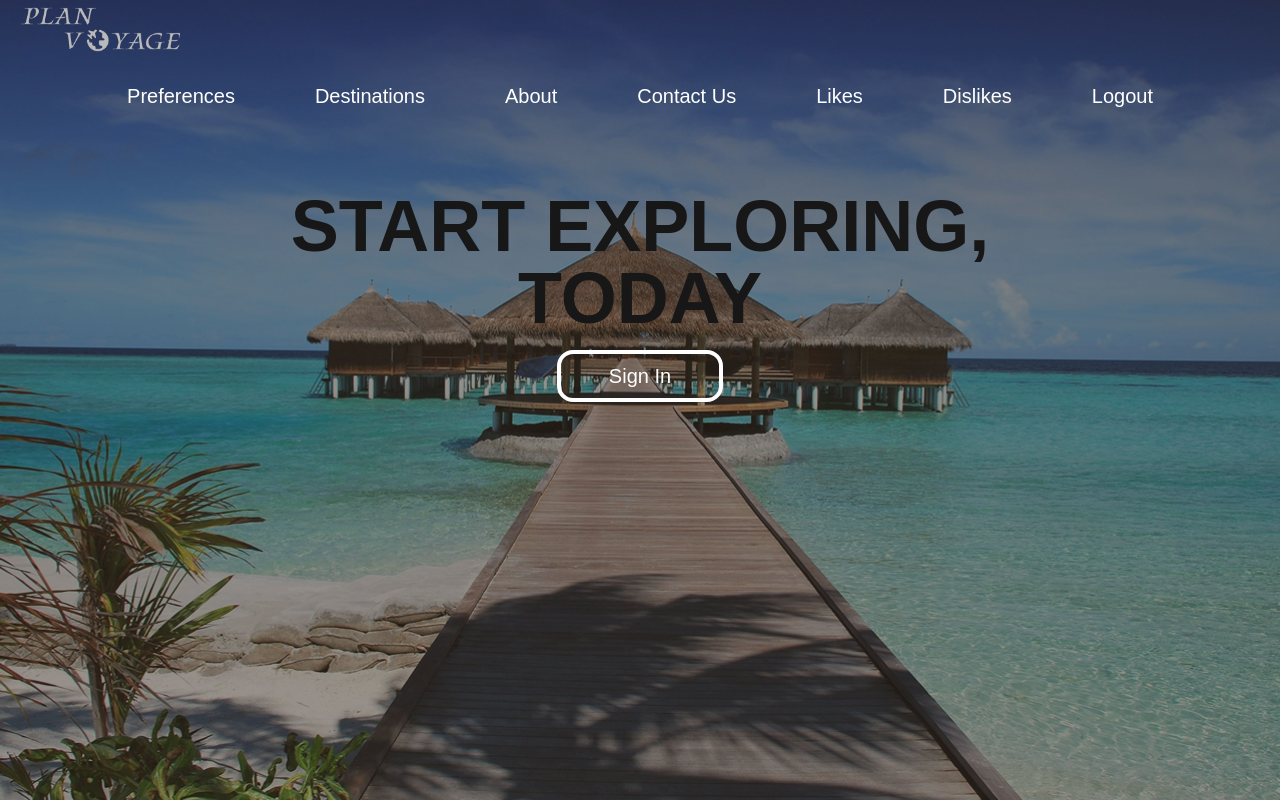
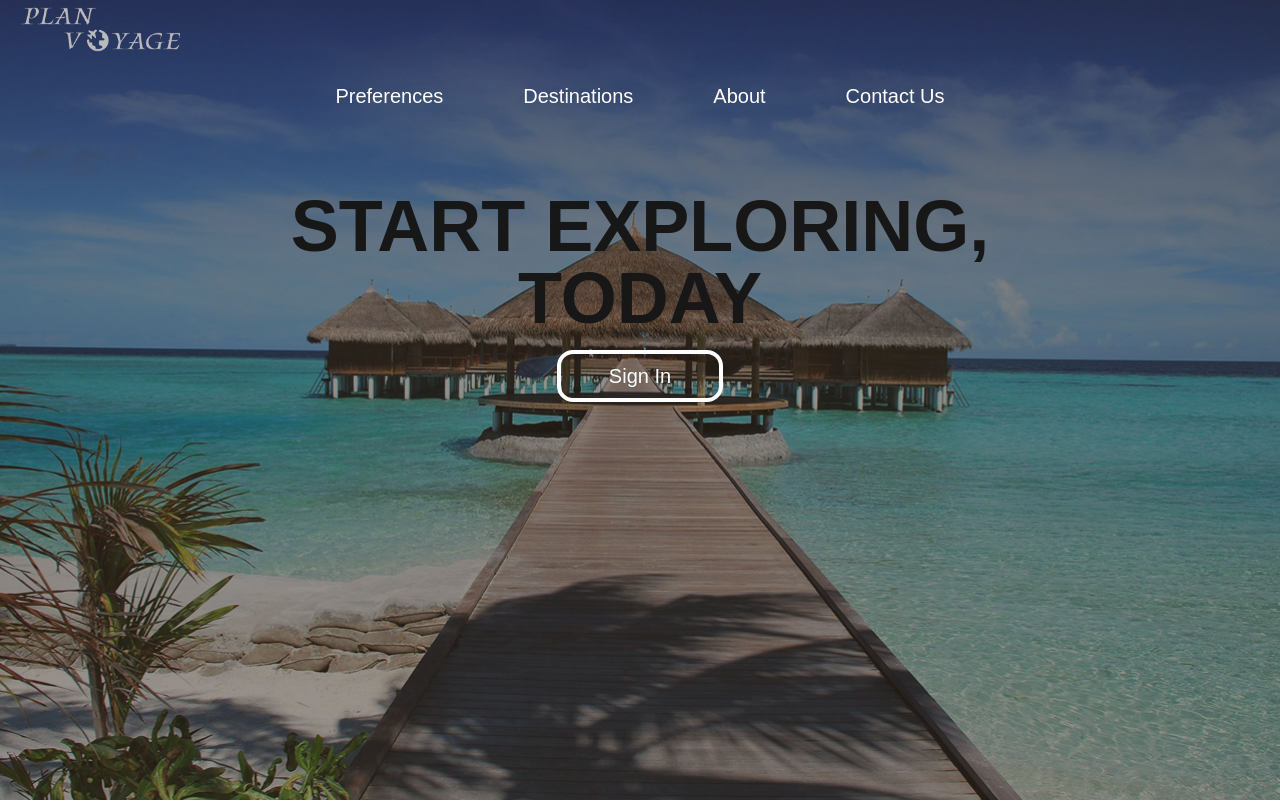
Before and after one commit to PlanVoyage-TeamC/PlanVoyage, a Next.js app in the folder frontend/: page /home in a window 1280 px wide. Shown: the top 802 px of the page. Built offline with nearby package versions, Linux system fonts and the light colour scheme.

Commit message:
Login navigation Fix

```diff
--- a/frontend/src/app/components/Navbar.jsx
+++ b/frontend/src/app/components/Navbar.jsx
@@ -1,7 +1,16 @@
 "use client";
 import { redirect } from "next/navigation";
+import { useEffect, useState } from "react";
 
 export default function Navbar({ isDestinations, isHome, isPreferences }) {
+  const [isLoggedIn, setIsLoggedIn] = useState(false);
+
+  useEffect(() => {
+
+    const loggedIn = localStorage.getItem("loggedIn") === "true";
+    setIsLoggedIn(loggedIn);
+  }, []);
+
   return (
     <div className="flex items-center justify-center text-xl font-light text-white  p-4 space-x-20">
       {isPreferences && (
@@ -10,7 +19,7 @@ export default function Navbar({ isDestinations, isHome, isPreferences }) {
         </a>
       )}
       {isHome && (
-        <a href="/home" className="">
+         <a href={isLoggedIn ? "/destinations" : "/home"}>
           Home
         </a>
       )}
@@ -35,20 +44,12 @@ export default function Navbar({ isDestinations, isHome, isPreferences }) {
       >
         Contact Us
       </p>
-      <p
-        className="cursor-pointer"
-        onClick={() => {
-          redirect("/liked");
-        }}
-      >
+      {isLoggedIn && (
+        <>
+          <p className="cursor-pointer" onClick={() => redirect("/liked")}>
             Likes
           </p>
-      <p
-  className="cursor-pointer"
-  onClick={() => {
-    redirect("/disliked");
-  }}
->
+          <p className="cursor-pointer" onClick={() => redirect("/disliked")}>
             Dislikes
           </p>
           <p
@@ -60,6 +61,9 @@ export default function Navbar({ isDestinations, isHome, isPreferences }) {
           >
             Logout
           </p>
+        </>
+      )}
     </div>
   );
+
 }
--- a/frontend/src/app/login/AuthForm.jsx
+++ b/frontend/src/app/login/AuthForm.jsx
@@ -67,6 +67,7 @@ export default function AuthForm() {
       localStorage.setItem("token", res.data.token);
       if(res.status == 200 || res.status == 201)
         localStorage.setItem("email", email);
+      localStorage.setItem("loggedIn", "true");
       router.push(isSignUp ? "/preferences" : "/destinations");
     } catch (err) {
       setSubmitError(err.response?.data?.error || "Something went wrong");
```
Lines whose indentation alone changed are shown as unchanged.
